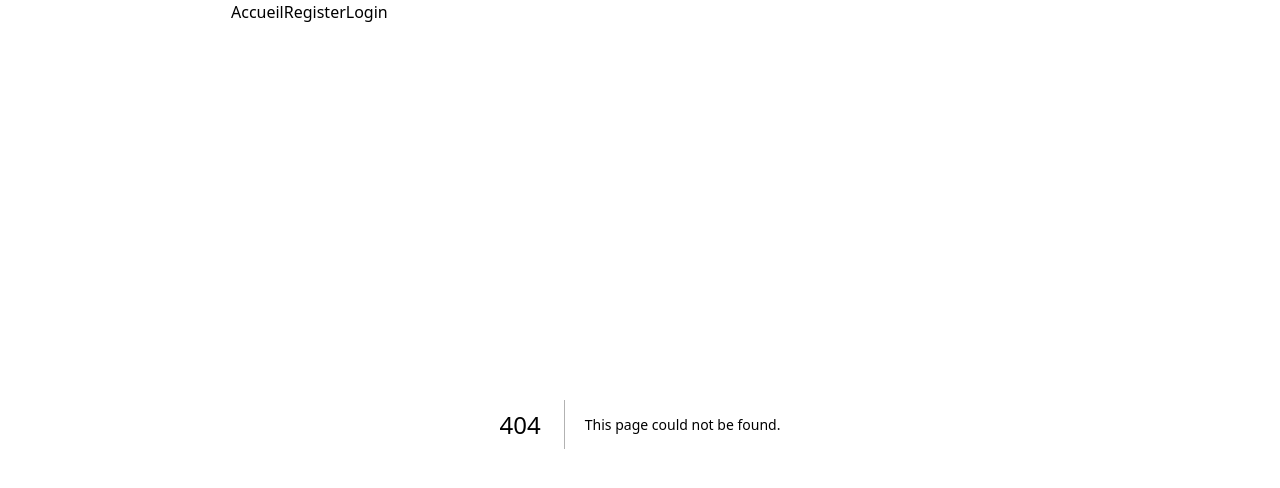
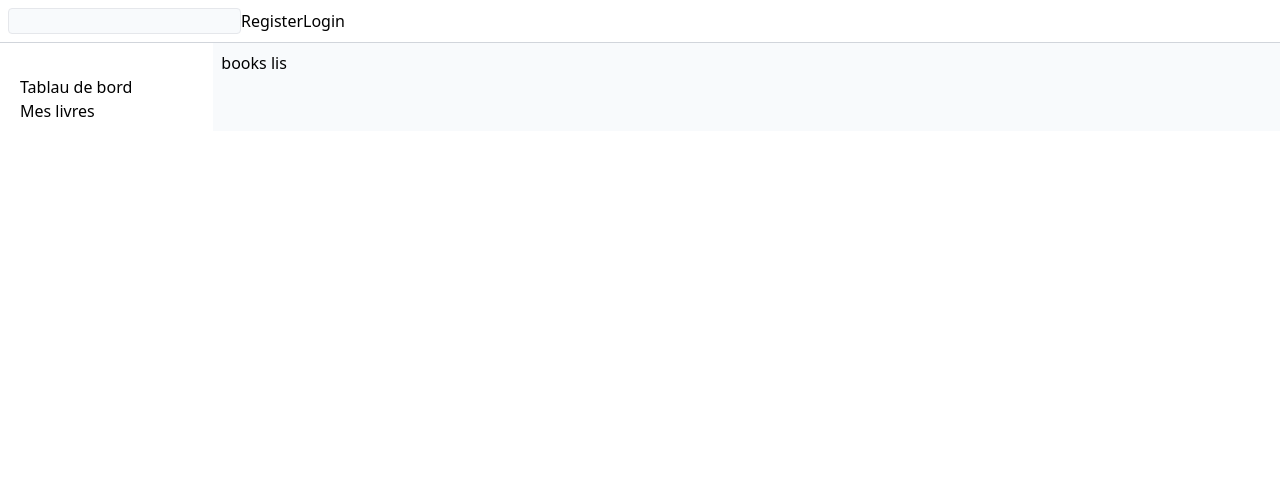
Before and after one commit to laurent972/book-app, a Next.js app: page /books in a window 1280 px wide. Before the commit this address had no page. Shown: the top 488 px of the page. Built offline with nearby package versions, Linux system fonts and the light colour scheme.

Commit message:
refactor

```diff
--- /dev/null
+++ b/src/app/books/layout.jsx
@@ -0,0 +1,21 @@
+import Header from "../components/Header";
+import Navigation from "../components/Navigation";
+
+
+const BooksLayout = ({children}) =>{
+    return(
+        <>
+            <Header/>
+            <main className="flex flex-col md:flex-row ">
+                <div className="w-full md:w-1/6 p-2 border-r-1 border-gray-300">
+                    <Navigation/>
+                </div>
+                <div className="w-full md:w-5/6 p-2 bg-slate-50">
+                    {children}
+                </div>
+            </main>
+        </>
+    )
+}
+
+export default BooksLayout;
--- /dev/null
+++ b/src/app/books/page.jsx
@@ -0,0 +1,7 @@
+const books = () => {
+    return(
+       <h1>books lis</h1>
+    )
+}
+
+export default books;
--- a/src/app/components/Header.jsx
+++ b/src/app/components/Header.jsx
@@ -1,11 +1,15 @@
-import Navigation from "./Navigation";
+
+import Link from "next/link";
 import SearchEngine from "./SearchEngine";
 
 const Header = () =>{
     return(
         <>
-        <SearchEngine />
-        <Navigation />
+        <header className="w-full p-2 border-b border-gray-300">
+            <SearchEngine />
+            <Link href='/register'>Register</Link>
+            <Link href='/login'>Login</Link>
+        </header>
         </>
     )
 }
--- a/src/app/components/Navigation.jsx
+++ b/src/app/components/Navigation.jsx
@@ -2,12 +2,10 @@ import Link from "next/link";
 
 const Navigation = () =>{
     return(
-        <>
-            <Link href="/">Accueil</Link>
-            <Link href='/register'>Register</Link>
-            <Link href='/login'>Login</Link>
-
-        </>
+        <div className="flex flex-col pt-6 px-3">
+            <Link href="/dashboard">Tablau de bord</Link>
+            <Link href='/books'>Mes livres</Link>
+        </div>
 
     )
 }
--- a/src/app/components/SearchEngine.jsx
+++ b/src/app/components/SearchEngine.jsx
@@ -1,7 +1,7 @@
 const SearchEngine = () =>{
     return(
         <>
-        <input type="text" />
+        <input type="text" className="border rounded bg-slate-50 p"/>
         </>
 
     )
--- /dev/null
+++ b/src/app/dashboard/layout.jsx
@@ -0,0 +1,23 @@
+import Header from "../components/Header";
+import Navigation from "../components/Navigation";
+
+const DashboardLayout = ({children}) =>{
+    return(
+
+        <>
+            <Header/>
+            <main className="flex flex-col md:flex-row ">
+                <div className="w-full md:w-1/6 p-2 border-r-1 border-gray-300">
+                    <Navigation/>
+                </div>
+                <div className="w-full md:w-5/6 p-2 bg-slate-50">
+                    {children}
+                </div>
+            </main>
+
+        </>
+
+    )
+}
+
+export default DashboardLayout;
--- /dev/null
+++ b/src/app/dashboard/page.jsx
@@ -0,0 +1,13 @@
+import Navigation from "../components/Navigation";
+
+const dashboard = () =>{
+    return(
+       <>
+         <h1>TOTO</h1>
+       </>
+
+
+    )
+}
+
+export default dashboard;
--- a/src/app/layout.jsx
+++ b/src/app/layout.jsx
@@ -12,8 +12,7 @@ export const metadata = {
 export default function RootLayout({ children }) {
   return (
     <html lang="fr">
-        <body className="container mx-auto">
-          <Header />
+        <body className="">
           {children}
         </body>
     </html>
--- a/src/app/page.jsx
+++ b/src/app/page.jsx
@@ -1,12 +1,31 @@
-import Login from './components/Login'
-import Link from 'next/link'
+
+import { db } from "@/services/initFireBase";
+import { collection, query, getDocs, doc, addDoc  } from "firebase/firestore";
+
+import Login from "./components/Login";
+import Link from "next/link";
+
+const users = collection(db, 'users')
+
+console.log(users)
+
+const querySnapshot = await getDocs(collection(db, "users"));
+
+querySnapshot.forEach((doc) => {
+  // doc.data() is never undefined for query doc snapshots
+  console.log(doc.id, " => ", doc.data());
+});
+
+
 
 
 export default function Home() {
-  return (
-    <main className="flex min-h-screen flex-col items-center justify-between p-24">
 
 
-    </main>
+  return (
+      <>
+        <Login />
+        ou <Link href="/register">s'enregistrer</Link>
+      </>
   )
 }
--- a/tailwind.config.js
+++ b/tailwind.config.js
@@ -6,13 +6,27 @@ module.exports = {
     './src/app/**/*.{js,ts,jsx,tsx,mdx}',
   ],
   theme: {
-    extend: {
-      backgroundImage: {
-        'gradient-radial': 'radial-gradient(var(--tw-gradient-stops))',
-        'gradient-conic':
-          'conic-gradient(from 180deg at 50% 50%, var(--tw-gradient-stops))',
+    theme: {
+      screens: {
+        'sm': '640px',
+        // => @media (min-width: 640px) { ... }
+
+        'md': '768px',
+        // => @media (min-width: 768px) { ... }
+
+        'lg': '1024px',
+        // => @media (min-width: 1024px) { ... }
+
+        'xl': '1280px',
+        // => @media (min-width: 1280px) { ... }
+
+        '2xl': '1536px',
+        // => @media (min-width: 1536px) { ... }
       },
-    },
+      colors: {
+        'border-gray': '#243c5a',
+      },
+    }
   },
   plugins: [],
 }
```
Also changed, not shown: src/services/initFireBase.jsx (+3 -11 lines).
